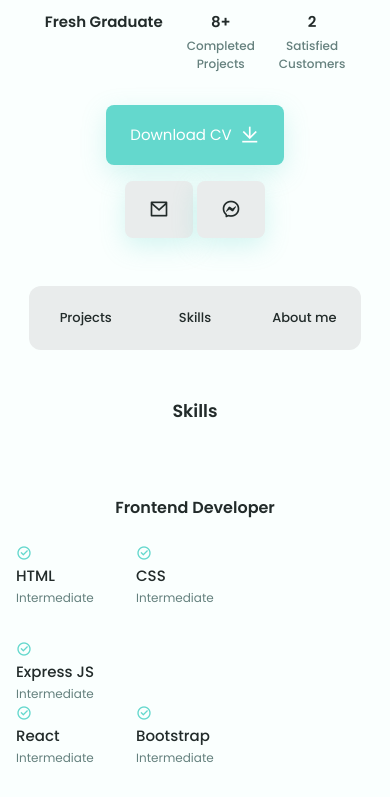
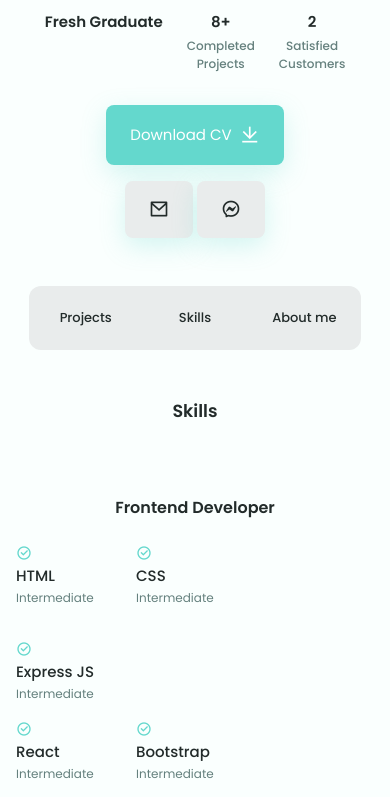
Before and after one commit to Miraa21/My-Portofolio, a plain HTML site: page skills.html in a window 390 px wide. Shown: the part 299-1096 px from the top of the page. Drawn offline with nearby package versions, Linux system fonts and the light colour scheme.

Commit message:
css for small devices for skills group

```diff
--- a/assets/css/styles.css
+++ b/assets/css/styles.css
@@ -428,6 +428,9 @@ column-gap: .5rem;
     column-gap: 1rem;
     display: block;
   }
+  .skills_group{
+    padding-bottom: 1rem;
+  }
 }
 
 /* For medium devices */
```
